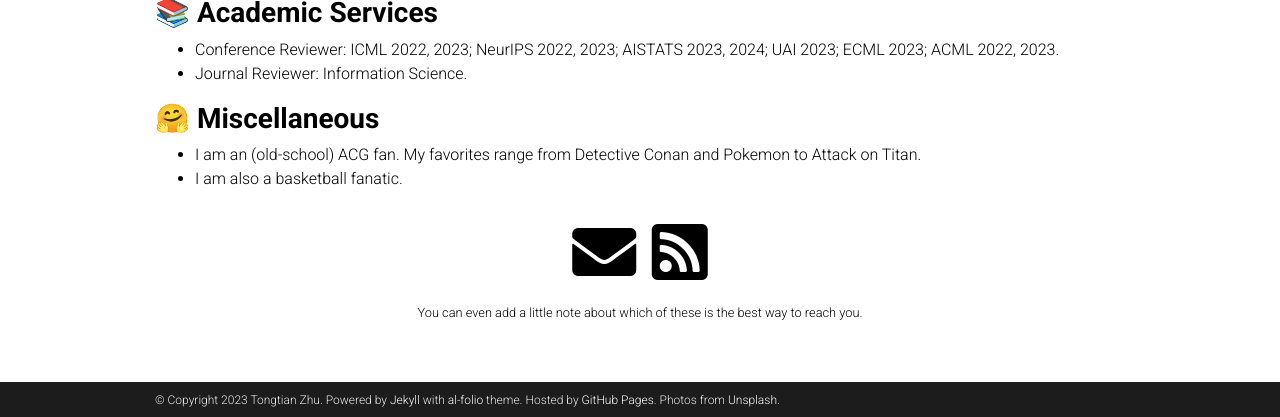
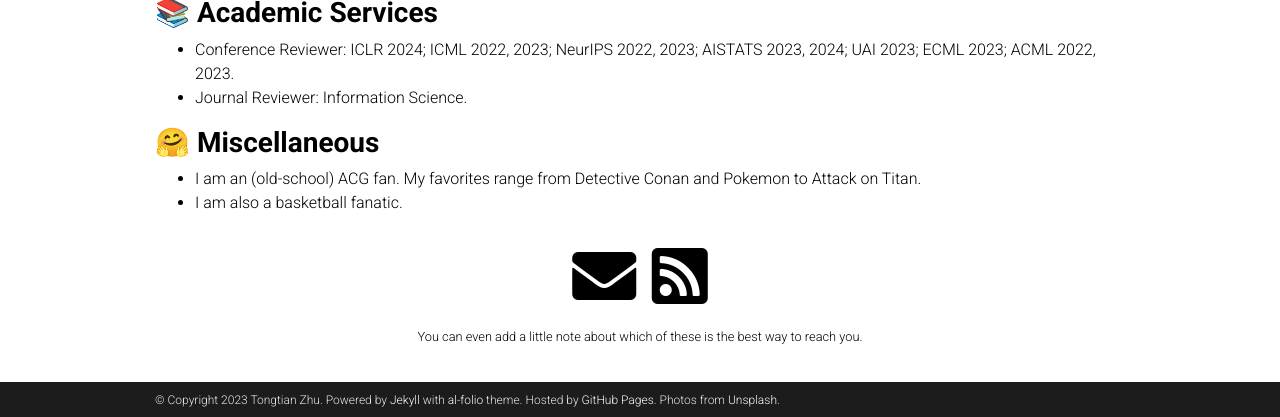
Before and after one commit to Raiden-Zhu/Raiden-Zhu.github.io, a Jekyll site: the page built from _pages/about.md, in a window 1280 px wide and 900 px high, scrolled down 1369 px, cut to the strip 483-900 px from the top of the window. Built offline with Jekyll 4.4.1, drawn with Linux system fonts in a browser that asks for light colours; full-size pictures stand in for the smaller copies a plugin makes; comment, search, counter and statistics services are not loaded; a style sheet for code colours, icons or effects is not loaded.

Commit message:
Update about.html

```diff
--- a/_layouts/about.html
+++ b/_layouts/about.html
@@ -64,7 +64,7 @@ layout: default
           <!-- Services -->
             <h3 style="color: inherit; font-weight: bold;">📚 Academic Services</h3>
             <ul>
-                  <li>Conference Reviewer: ICML 2022, 2023; NeurIPS 2022, 2023; AISTATS 2023, 2024; UAI 2023; ECML 2023; ACML 2022, 2023.</li>
+                  <li>Conference Reviewer: ICLR 2024; ICML 2022, 2023; NeurIPS 2022, 2023; AISTATS 2023, 2024; UAI 2023; ECML 2023; ACML 2022, 2023.</li>
                   <li>Journal Reviewer: Information Science.</li>
             </ul>
 
```
